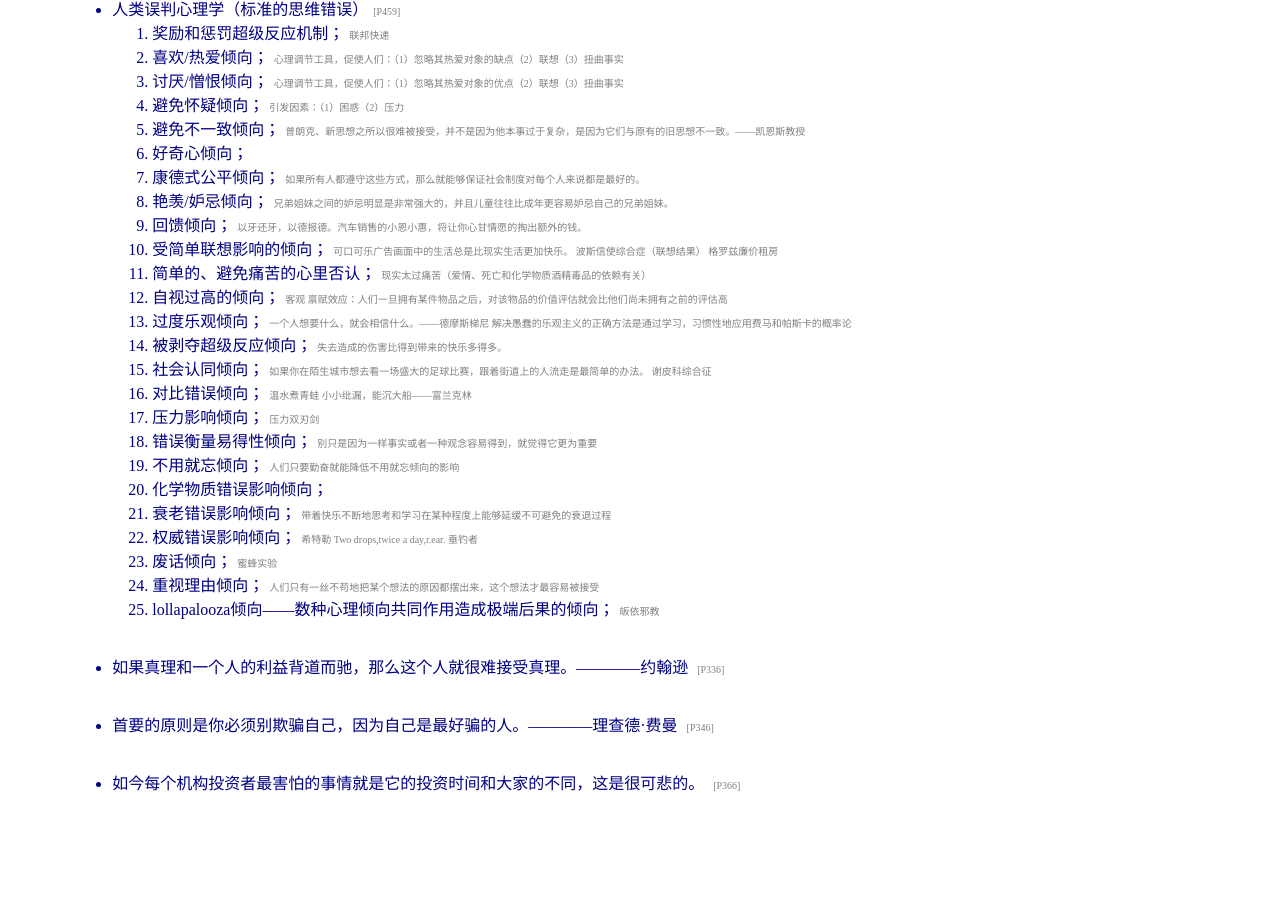
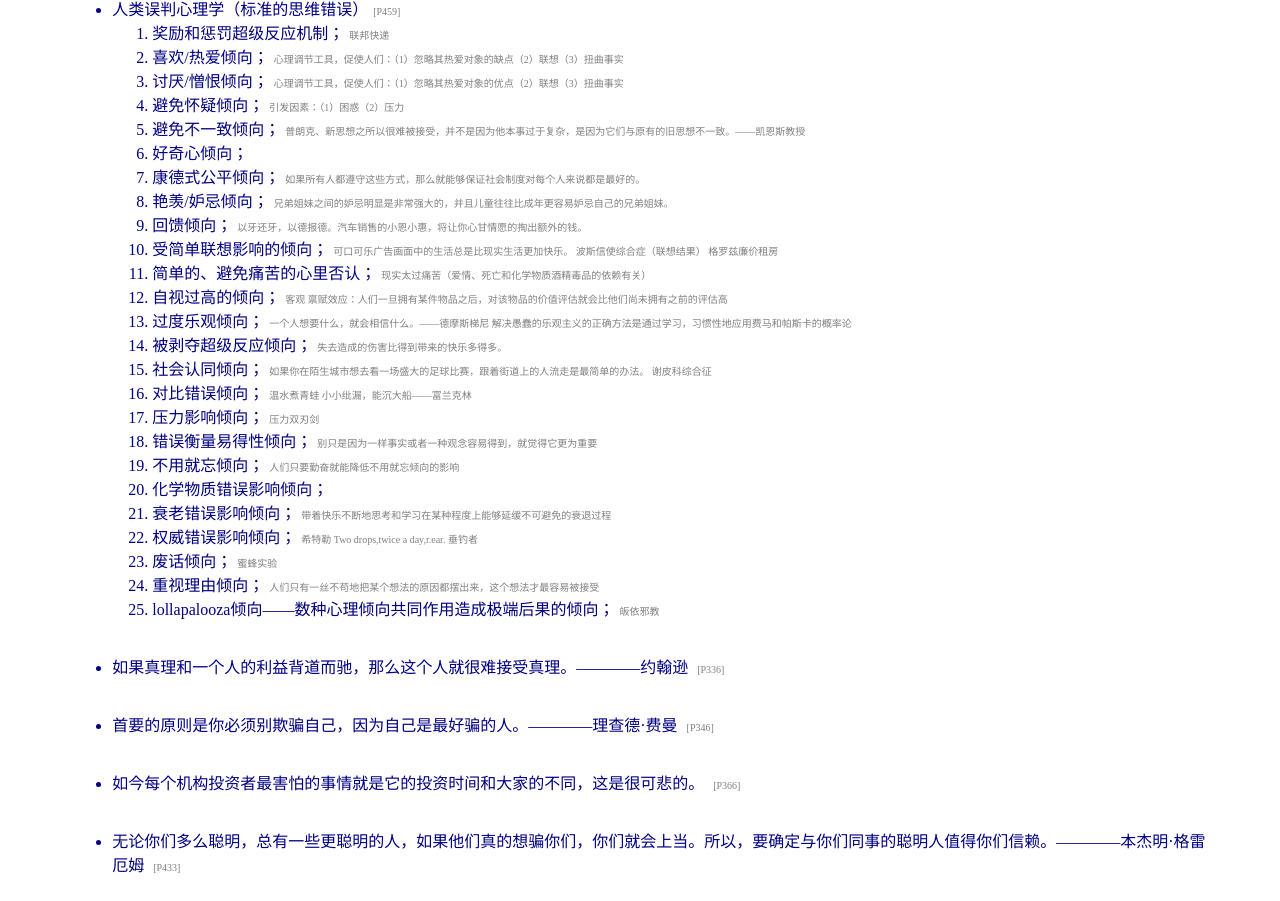
Before and after one commit to J1uT0ng/lilingzhihun.github.io, a plain HTML site: page notes/穷查理宝典.html in a window 1280 px wide. Shown: the part 1929-2830 px from the top of the page. Before the commit the page ends 2748 px from the top, so only its background shows below. Drawn offline with Linux system fonts and the light colour scheme.

Commit message:
Update 穷查理宝典.html

```diff
--- a/notes/穷查理宝典.html
+++ b/notes/穷查理宝典.html
@@ -330,6 +330,15 @@
                         </ul>
                     </td>
                 </tr>
+                <tr>
+                    <td height="55" valign="top" width="50%">
+                        <ul>
+                            <li>无论你们多么聪明，总有一些更聪明的人，如果他们真的想骗你们，你们就会上当。所以，要确定与你们同事的聪明人值得你们信赖。————本杰明·格雷厄姆
+                                <font size="1" color="gray">&nbsp;&nbsp;[P433]</font>
+                            </li>
+                        </ul>
+                    </td>
+                </tr>
             </tbody>
         </table>
     </center>
```
